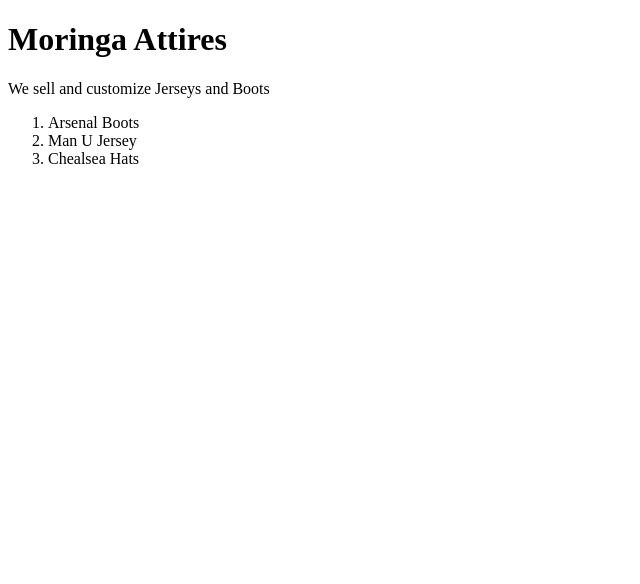
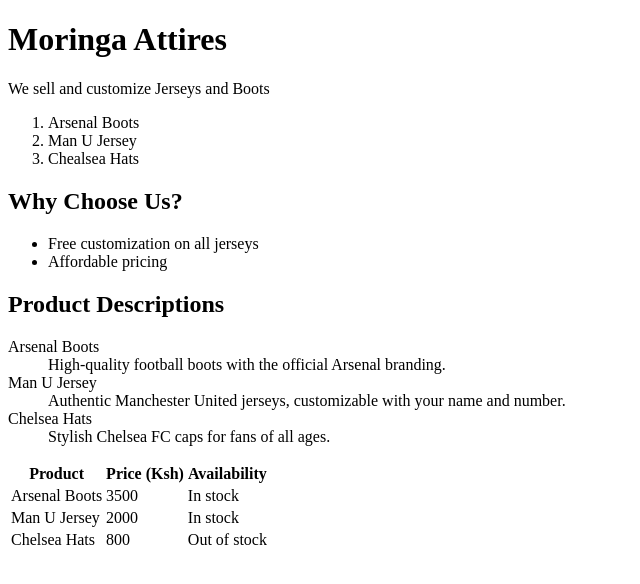
Before and after one commit to AyubFoks/myfirstwebsite, a website: page index.html in a window 1280 px wide. Shown: the whole page, without its empty margins (0-640 px from the left). Drawn offline with Linux system fonts and the light colour scheme.

Commit message:
Adds unordered, definition lists and table

```diff
--- a/index.html
+++ b/index.html
@@ -14,6 +14,45 @@
                 <li>Man U Jersey</li>
                 <li>Chealsea Hats</li>
             </ol>
+            <h2>Why Choose Us?</h2>
+                <ul>
+                    <li>Free customization on all jerseys</li>
+                    <li>Affordable pricing</li>
+                </ul>
+<!-- Comments are not displayed in the browser -->
+            <h2>Product Descriptions</h2> <!-- Definition lists defines specific types of items -->
+                <dl>
+                    <dt>Arsenal Boots</dt>
+                    <dd>High-quality football boots with the official Arsenal branding.</dd>
+
+                    <dt>Man U Jersey</dt>
+                    <dd>Authentic Manchester United jerseys, customizable with your name and number.</dd>
+
+                    <dt>Chelsea Hats</dt>
+                    <dd>Stylish Chelsea FC caps for fans of all ages.</dd>
+                </dl>
         </header>
+        <table>
+            <tr>
+                <th>Product </th>
+                <th> Price (Ksh)</th>
+                <th> Availability</th>
+            </tr>
+            <tr>
+                <td>Arsenal Boots</td>
+                <td> 3500 </td>
+                <td> In stock</td>
+            </tr>
+            <tr>
+                <td> Man U Jersey </td>
+                <td> 2000 </td>
+                <td> In stock</td>
+            </tr>
+            <tr>
+                <td> Chelsea Hats</td>
+                <td> 800 </td>
+                <td> Out of stock</td>
+            </tr>
+        </table>
     </body>
 </html>
```
